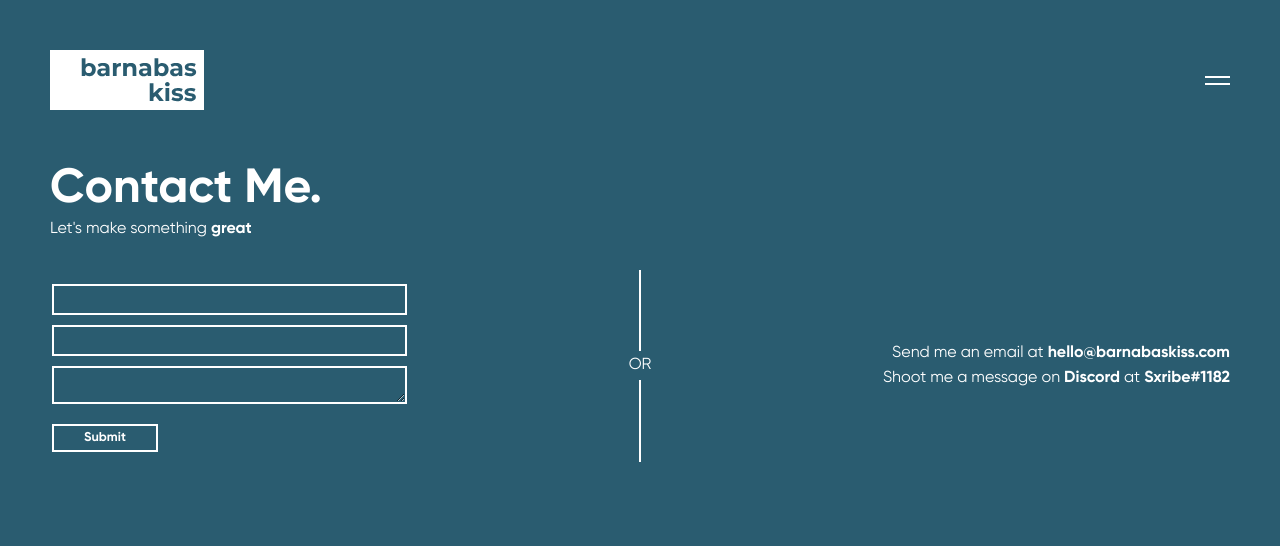
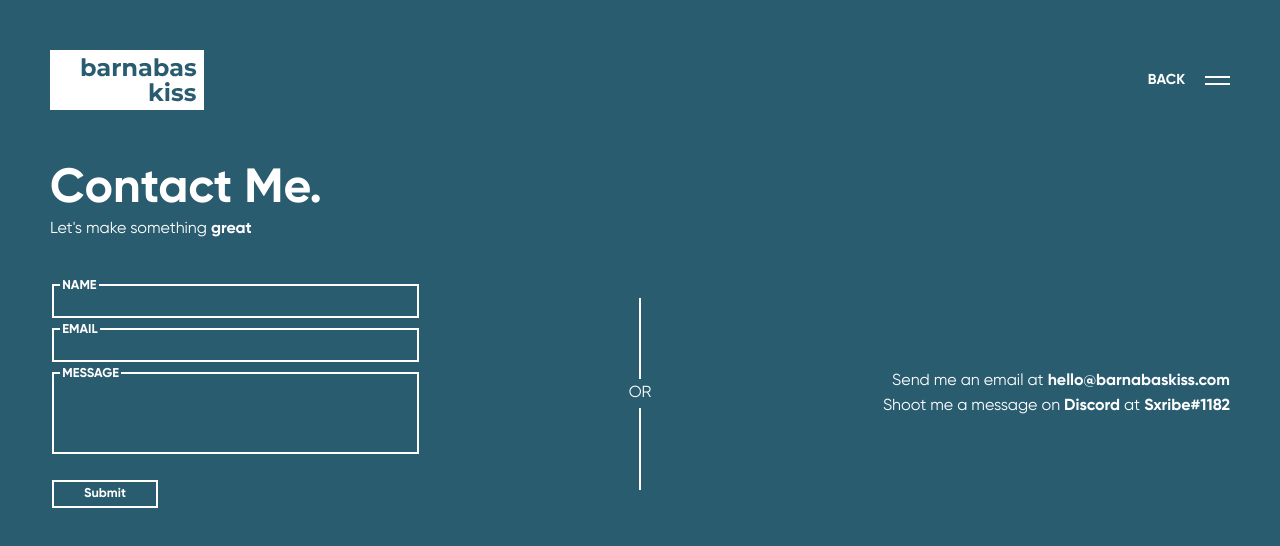
Before and after one commit to Sxribe/barnabaskiss.com, a Next.js app: page /contact in a window 1280 px wide. Shown: the top 546 px of the page. Built offline with nearby package versions, Linux system fonts and the light colour scheme.

Commit message:
Stylize + Add transitions

```diff
--- a/components/nav/nav.module.scss
+++ b/components/nav/nav.module.scss
@@ -20,6 +20,22 @@
 }
 
 .right {
+  display: flex;
+  flex-direction: row;
+  align-items: center;
+  gap: 20px;
+
+  a {
+    font-size: 90%;
+    font-weight: bold;
+    color: #FFFFFF;
+    cursor: pointer;
+
+    &:hover {
+      text-decoration: underline;
+    }
+  }
+
   img {
     cursor: pointer;
     display: block;
--- a/components/nav/nav.tsx
+++ b/components/nav/nav.tsx
@@ -1,9 +1,25 @@
 import styles from "./nav.module.scss"
+import { motion, Variants } from "framer-motion";
 
 interface NavProps {
   logoStyle: "light" | "dark";
   hamburgerSyle: "light" | "dark";
   hamburgerPressed?: ((event: React.MouseEvent<HTMLImageElement>) => void);
+  backDisplayed?: boolean;
+  backPressed?: ((event: React.MouseEvent<HTMLAnchorElement>) => void);
+}
+
+const aFadeIn: Variants = {
+  hide: {
+    opacity: 0,
+    transition: {
+      duration: .1
+    }
+  },
+
+  show: {
+    opacity: 1
+  }
 }
 
 export default function Nav(props: NavProps) {
@@ -12,6 +28,12 @@ export default function Nav(props: NavProps) {
   function clicked(e: React.MouseEvent<HTMLImageElement>) {
     if (props.hamburgerPressed !== undefined) {
       props.hamburgerPressed(e);
+    }
+  }
+
+  function backClicked(e: React.MouseEvent<HTMLAnchorElement>) {
+    if (props.backPressed !== undefined) {
+      props.backPressed(e);
     }
   }
 
@@ -24,6 +46,7 @@ export default function Nav(props: NavProps) {
         />
       </div>
       <div className={styles.right}>
+        {props.backDisplayed && <motion.a variants={aFadeIn} initial="hide" animate="show" onClick={backClicked}>BACK</motion.a>}
         <img
           src={hamburgerSyle === "light" ? "/assets/hamburger-light.svg" : "/assets/hamburger-dark.svg"}
           alt="Menu"
--- a/components/navcover/navcover.module.scss
+++ b/components/navcover/navcover.module.scss
@@ -23,6 +23,7 @@
       font-family: "Gilroy";
       font-weight: bold;
       color: #FFFFFF;
+      cursor: pointer;
       text-decoration: none;
 
       &:hover {
--- a/pages/contact.tsx
+++ b/pages/contact.tsx
@@ -2,17 +2,46 @@ import Head from "next/head";
 import Nav from "../components/nav/nav";
 import OutlinedButton from "../components/outlinedbutton/outlinedbutton";
 import styles from "../styles/contact.module.scss";
+import { motion, Variants } from "framer-motion";
+import { useRouter } from "next/router";
+import { useState } from "react";
+
+const introAnimation: Variants = {
+  hidden: {
+    opacity: 0,
+    transition: {
+      duration: .2
+    }
+  },
+  show: {
+    opacity: 1,
+    transition: {
+      duration: .2
+    }
+  }
+}
 
 export default function Contact() {
+
+  const router = useRouter();
+  const [transitioning, setTransitioning] = useState<boolean>(false);
+
+  function transitionOut() {
+    setTransitioning(true);
+    setTimeout(() => {
+      router.push("/?transitioning", "/")
+    }, 520);
+  }
+
   return (
     <div className={styles.parent}>
       <Head>
         <title>Barnabas Kiss | Contact</title>
       </Head>
 
-      <Nav logoStyle="light" hamburgerSyle="light" />
+      <Nav logoStyle="light" hamburgerSyle="light" backDisplayed={true} backPressed={transitionOut} />
 
-      <main className={styles.inner}>
+      <motion.main className={styles.inner} variants={introAnimation} initial="hidden" animate={transitioning ? "hidden" : "show"}>
         <div className={styles.toptext}>
           <h1>Contact Me.</h1>
           <h2>Let's make something <span>great</span></h2>
@@ -21,10 +50,16 @@ export default function Contact() {
         <div className={styles.content}>
           <div className={styles.left}>
             <form>
-              <input id="name" data-name="NAME" />
-              <input id="email" data-name="EMAIL" />
-              <textarea id="message" data-name="MESSAGE"/>
-              <OutlinedButton>Submit</OutlinedButton>
+              <div className={styles.inp_container} data-name="NAME">
+                <input id="name" />
+              </div>
+              <div className={styles.inp_container} data-name="EMAIL">
+                <input id="email" />
+              </div>
+              <div className={styles.inp_container} data-name="MESSAGE">
+                <textarea id="message" />
+              </div>
+              <OutlinedButton onClick={e => e.preventDefault()}>Submit</OutlinedButton>
             </form>
           </div>
           <div className={styles.center}>
@@ -35,7 +70,7 @@ export default function Contact() {
             <p>Shoot me a message on <span>Discord</span> at <span>Sxribe#1182</span></p>
           </div>
         </div>
-      </main>
+      </motion.main>
     </div>
   )
 }
--- a/styles/contact.module.scss
+++ b/styles/contact.module.scss
@@ -48,25 +48,47 @@
         align-items: flex-start;
 
         input, textarea {
+          background: #2A5C70;
+          background: #2a5c7000;
+
+          color: #FFFFFF;
+
+          padding: 0 8px;
+          padding-top: 5px;
+
+          width: 100%;
+          height: 25px;
+
+          border: 2px solid white;
+          margin-left: 2px;
+        }
+
+        textarea {
+          height: 70px !important;
+          padding-top: 8px !important;
+          resize: none;
+        }
+
+        .inp_container {
+          position: relative;
+
           width: 60%;
           min-height: 25px;
           margin: 5px 0;
-          background: #2A5C70;
-          background: #2a5c7000;
-
-          border: 2px solid white;
-          margin-left: 2px;
 
           &::after {
             content: attr(data-name);
 
+            font-size: .8em;
+            font-weight: bold;
+            color: #FFFFFF;
+
             position: absolute;
-            left: 5;
-            top: 0;
+            top: -.45em;
+            left: .8em;
+            padding: 0 2px;
 
-            background: red;
-            width: 100%;
-            height: 20px;
+            background-color: #2A5C70;
           }
         }
       }
```
Also changed, not shown: components/navcover/navcover.tsx (+19 -7 lines).
